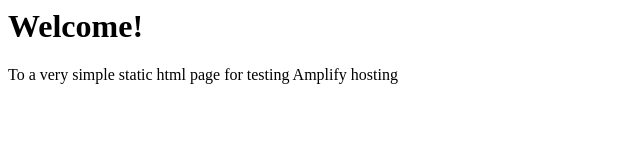
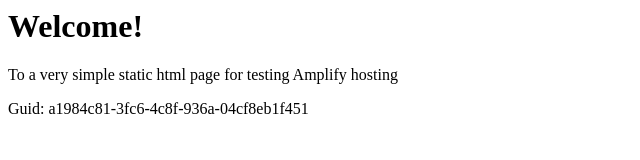
Before and after one commit to aws-aemilia-bom/Github-PR-Commit-Integration-Test-DoNotTouch-Gith-P5X5MO5I-v1-prod-ap-south-1, a website: page src/index.html in a window 1280 px wide. Shown: the whole page, without its empty margins (0-640 px from the left). Drawn offline with Linux system fonts and the light colour scheme.

Commit message:
commit from integ tests

```diff
--- a/src/index.html
+++ b/src/index.html
@@ -1,3 +1,5 @@
+
+
 <html lang="en">
 
 <head>
@@ -10,6 +12,6 @@
 <body>
     <h1>Welcome!</h1>
     <p>To a very simple static html page for testing Amplify hosting</p>
-</body>
+    <p>Guid: a1984c81-3fc6-4c8f-936a-04cf8eb1f451</p></body>
 
 </html>
```
